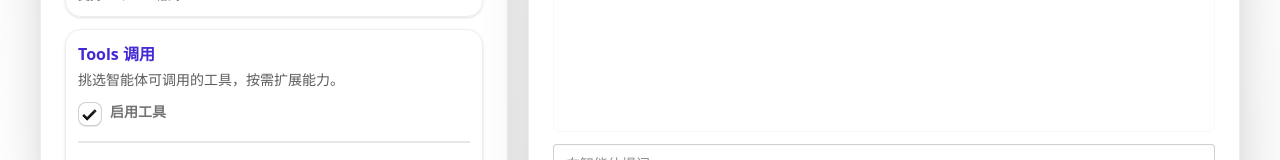
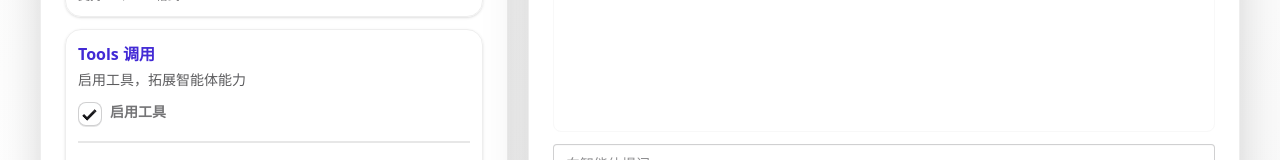
Before and after one commit to justin0x5eed/agent_demo, a React (Vite) app in the folder frontend/: page / in a window 1280 px wide. Shown: the part 482-642 px from the top of the page. Built offline with nearby package versions, Linux system fonts and the light colour scheme.

Commit message:
Update tools description translation (#145)

```diff
--- a/frontend/src/App.tsx
+++ b/frontend/src/App.tsx
@@ -66,7 +66,7 @@ const translations = {
     webSearchDescription: '启用 Web 搜索功能让智能体通过网络检索信息。',
     tools: '启用工具',
     toolsTitle: 'Tools 调用',
-    toolsDescription: '挑选智能体可调用的工具，按需扩展能力。',
+    toolsDescription: '启用工具，拓展智能体能力',
     chooseTools: '可用工具',
     modelTitle: '大模型选择',
     modelDescription: '决定智能体回答时调用的大语言模型。',
```
